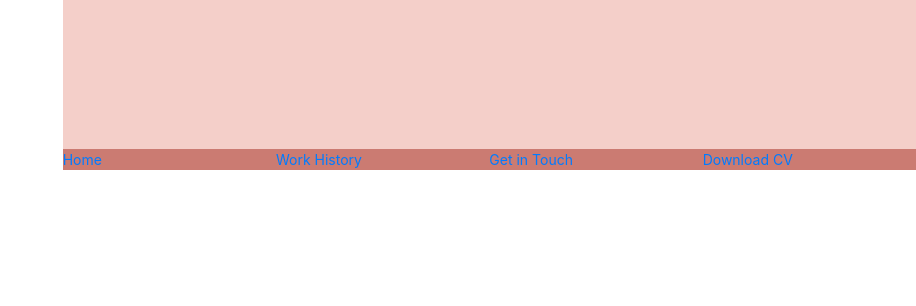
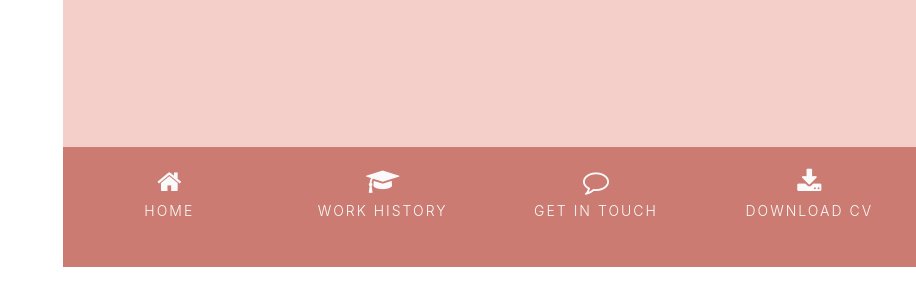
Before and after one commit to KarenK11/KarensPortfolio, a plain HTML site: page index.html in a window 1280 px wide. Shown: the part 212-518 px from the top of the page, without its empty margins (364-1280 px from the left). Drawn offline with nearby package versions, Linux system fonts and the light colour scheme; a web font is replaced by a local one.

Commit message:
Committing styling changes in style.css

```diff
--- a/Assets/css/style.css
+++ b/Assets/css/style.css
@@ -4,12 +4,11 @@
 
 .bg-color-name-title {
     background-color: #f4cfc9;
-    padding-bottom: 12px;
+    padding-bottom: 10px;
 }
 
 .ui-menu-color-home {
     background-color: #cb7b72;
-
 }
 
 .ui-menu-color-work {
@@ -64,7 +63,7 @@ header {
     margin: 0;
 }
 
-.menu-container {
+.menucontainer {
     font-size: 0;
 }
 
@@ -72,3 +71,34 @@ header {
     font-size: 14px;
     padding: 0;
 }
+
+.menuitem {
+    height: 120px;
+    text-align: center;
+    padding: 0;
+}
+
+.menuitem a {
+    width: 100%;
+    text-decoration: none;
+    color: #fafafa;
+    height: 120px;
+}
+
+.menuitem a i {
+    padding-top: 22px;
+    display: block;
+    color: #fafafa;
+    font-size: 26px;
+}
+
+.menuitem span {
+    display: block;
+    width: 100%;
+    padding-top: 5px;
+    text-align: center;
+    text-transform: uppercase;
+    font-size: 14px;
+    font-weight: 300;
+    letter-spacing: 2px;
+}
--- a/index.html
+++ b/index.html
@@ -24,18 +24,18 @@
                 </div>
                 <div class="row no-gutters">
                     <div class="col">
-                        <ul id="nav" class="list-inline menu-container">
-                            <li class="col- 6 col-sm-3 list-inline-item ui-menu-color-home">
-                                <a href="#"><span>Home</span></a>
+                        <ul id="nav" class="list-inline menucontainer">
+                            <li class="col-6 col-sm-3 list-inline-item ui-menu-color-home menuitem">
+                                <a href="#"><i class="fa fa-home aria-hidden="true"></i><span>Home</span></a>
                             </li>
-                            <li class="col- 6 col-sm-3 list-inline-item ui-menu-color-work">
-                                <a href="#"><span>Work History</span></a>
+                            <li class="col-6 col-sm-3 list-inline-item ui-menu-color-work menuitem">
+                                <a href="#"><i class="fa fa-graduation-cap aria-hidden="true"></i><span>Work History</span></a>
                             </li>
-                            <li class="col- 6 col-sm-3 list-inline-item ui-menu-color-touch">
-                                <a href="#"><span>Get in Touch</span></a>
+                            <li class="col-6 col-sm-3 list-inline-item ui-menu-color-touch menuitem">
+                                <a href="#"><i class="fa fa-comment-o aria-hidden="true"></i><span>Get in Touch</span></a>
                             </li>
-                            <li class="col- 6 col-sm-3 list-inline-item ui-menu-color-download">
-                                <a href="#"><span>Download CV</span></a>
+                            <li class="col-6 col-sm-3 list-inline-item ui-menu-color-download menuitem">
+                                <a href="#"><i class="fa fa-download aria-hidden="true"></i><span>Download CV</span></a>
                             </li>
                         </ul>
                     </div>
```
